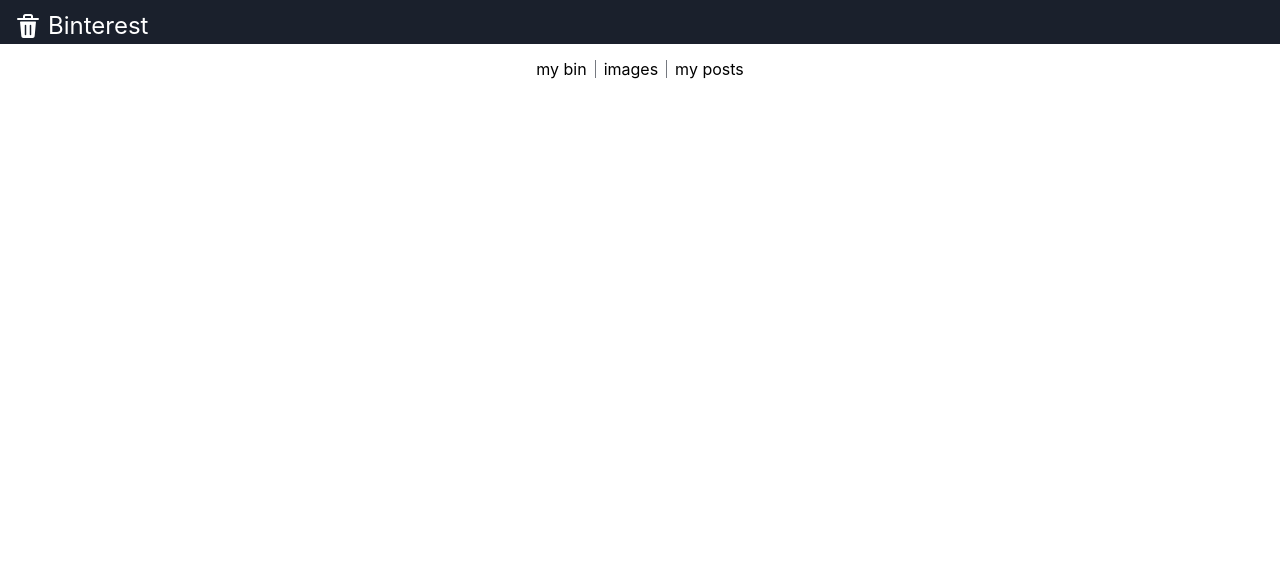
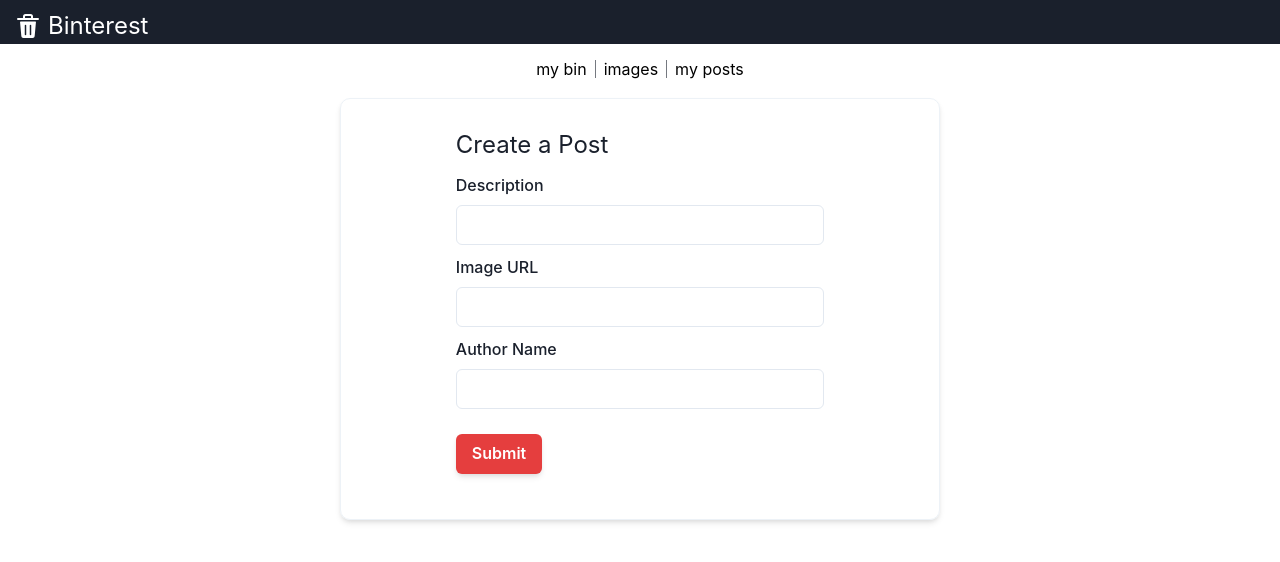
Before and after one commit to johnnywong30/cs554, a React (Create React App) app in the folder labs/5/client/: page /new-post in a window 1280 px wide. Shown: the top 562 px of the page. Built offline with nearby package versions, Linux system fonts and the light colour scheme.

Commit message:
basically done, need errors

```diff
--- a/labs/5/client/src/components/ImagePost.js
+++ b/labs/5/client/src/components/ImagePost.js
@@ -3,10 +3,11 @@ import { ListItem, Box, Image, Text, VStack, Button, HStack, Center } from '@cha
 import { gql, useMutation } from '@apollo/client';
 
 import constants from '../constants';
-const { UPDATE_IMAGE } = constants.Mutation;
+const { UPDATE_IMAGE, DELETE_IMAGE } = constants.Mutation;
 
 const ImagePost = ({id, url, posterName, description, userPosted, binned, ...rest}) => {
-    const [updateImage, { data, loading, error }] = useMutation(UPDATE_IMAGE);
+    const [ updateImage, { data, loading, error }] = useMutation(UPDATE_IMAGE);
+    const [ deleteImage ] = useMutation(DELETE_IMAGE);
     const [ isBinned, setIsBinned ] = useState(binned)
 
     const poster = posterName ? posterName : 'Anonymous'
@@ -26,6 +27,13 @@ const ImagePost = ({id, url, posterName, description, userPosted, binned, ...res
         updateImage({variables})
     }
 
+    const handleDelete = () => {
+        const variables = {
+            id
+        }
+        deleteImage({variables})
+        console.log(error)
+    }
 
     return (
         <ListItem
@@ -51,7 +59,7 @@ const ImagePost = ({id, url, posterName, description, userPosted, binned, ...res
                     <HStack spacing={2} paddingTop={4} paddingBottom={12} height='100px'>
                         <Button colorScheme='red' variant='solid' isLoading={loading} onClick={handleBin}>{binText}</Button>
                         {   userPosted &&
-                            <Button variant='ghost'>Delete Post</Button>
+                            <Button variant='ghost' onClick={handleDelete}>Delete Post</Button>
                         }
                     </HStack>
                 </VStack>
--- a/labs/5/client/src/index.js
+++ b/labs/5/client/src/index.js
@@ -26,6 +26,12 @@ const client = new ApolloClient({
               return merged;
             },
           },
+        userPostedImages: {
+          keyArgs: false,
+          merge(existing = [], incoming) {
+            return incoming
+          }
+        }
         },
       },
     }
--- a/labs/5/client/src/routes/Pages/Post/index.js
+++ b/labs/5/client/src/routes/Pages/Post/index.js
@@ -1,9 +1,86 @@
-import React from 'react';
+import React, { useState } from 'react';
+import constants from '../../../constants';
+import { useMutation } from '@apollo/client';
+import { Center, FormControl, Input, FormLabel, Button, VStack, Text, Alert, AlertIcon, AlertTitle, AlertDescription } from '@chakra-ui/react'
+const { UPLOAD_IMAGE } = constants.Mutation
 
 const Post = () => {
+    const [ description, setDescription ] = useState('')
+    const [ url, setUrl ] = useState('')
+    const [ posterName, setPosterName ] = useState('')
+    const [ success, setSuccess ] = useState(false)
+    const [ uploadImage, { data, loading } ] = useMutation(UPLOAD_IMAGE, {
+        onCompleted: (data) => {
+            setSuccess(true)
+            setDescription('')
+            setUrl('')
+            setPosterName('')
+            setTimeout(() => {
+                setSuccess(false)
+            }, 1000)
+        }
+    })
+
+    const handleDescription = e => {
+        const text = e.target.value
+        setDescription(text)
+    }
+
+    const handleUrl = e => {
+        const text = e.target.value
+        setUrl(text)
+    }
+
+    const handlePosterName = e => {
+        const text = e.target.value
+        setPosterName(text)
+    }
+
+    const handleSubmit = e => {
+        e.preventDefault()
+        const variables = {
+            url: url.trim(),
+            posterName: posterName ? posterName.trim() : 'Anonymous',
+            description: description ? description.trim() : null
+        }
+        const urlRegex = /((([A-Za-z]{3,9}:(?:\/\/)?)(?:[-;:&=\+\$,\w]+@)?[A-Za-z0-9.-]+|(?:www.|[-;:&=\+\$,\w]+@)[A-Za-z0-9.-]+)((?:\/[\+~%\/.\w-_]*)?\??(?:[-\+=&;%@.\w_]*)#?(?:[\w]*))?)/
+        if (url && urlRegex.test(url.trim())) {
+            uploadImage({variables})
+        }
+    }
+
     return (
-        <>
-        </>
+        <Center
+            shadow='md'
+            border='1px'
+            borderColor='gray.100'
+            borderRadius='10px'
+            maxWidth='600px'
+            marginX='auto'
+            marginY='20px'
+        >
+            <VStack paddingY='20px' spacing={2}>
+                <form onSubmit={handleSubmit}>
+                    <Text fontSize='2xl' marginY='8px'>Create a Post</Text>
+                    { success &&
+                        <Alert status='success'>
+                            <AlertIcon />
+                            <AlertTitle>Success!</AlertTitle>
+                            <AlertDescription>You posted an Image.</AlertDescription>
+                        </Alert>
+                    }
+                    <FormControl marginY='10px'>
+                        <FormLabel id='description-label' htmlFor='description'>Description</FormLabel>
+                        <Input id='description' value={description} onChange={handleDescription} type='text' marginBottom='10px'/>
+                        <FormLabel id='url-label' htmlFor='url'>Image URL</FormLabel>
+                        <Input required id='url' type='url' value={url} onChange={handleUrl} marginBottom='10px'/>
+                        <FormLabel id='posterName-label' htmlFor='posterName'>Author Name</FormLabel>
+                        <Input id='posterName' type='text' value={posterName} onChange={handlePosterName} marginBottom='10px'/>
+                        <Button isLoading={loading} variant='solid' colorScheme='red' color='white' marginY='15px' shadow='md' type='submit'>Submit</Button>
+                    </FormControl>
+                </form>
+            </VStack>
+        </Center>
     )
 }
 
```
